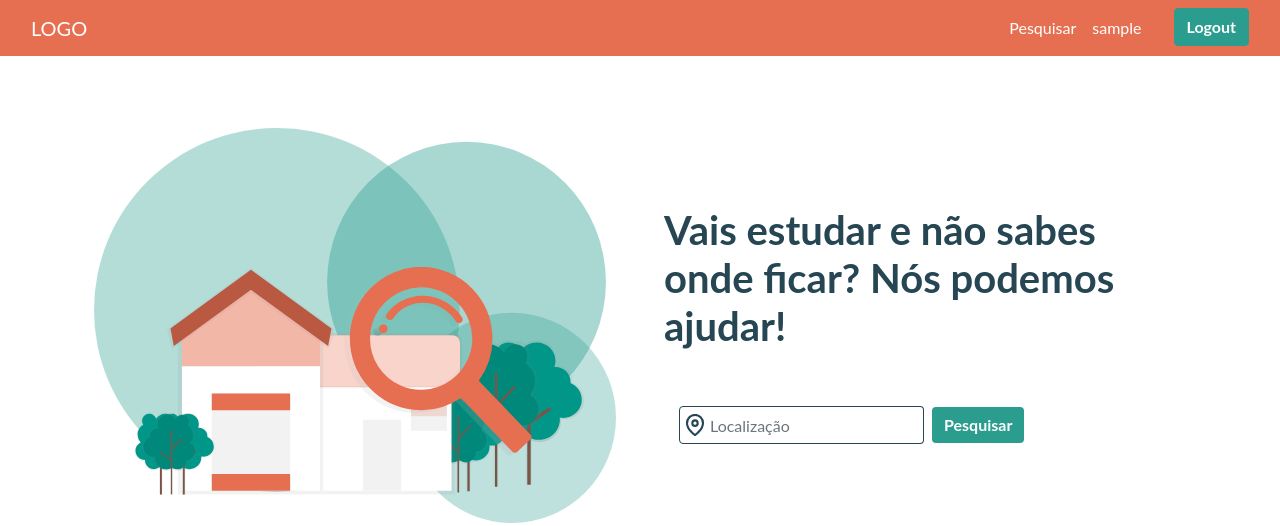
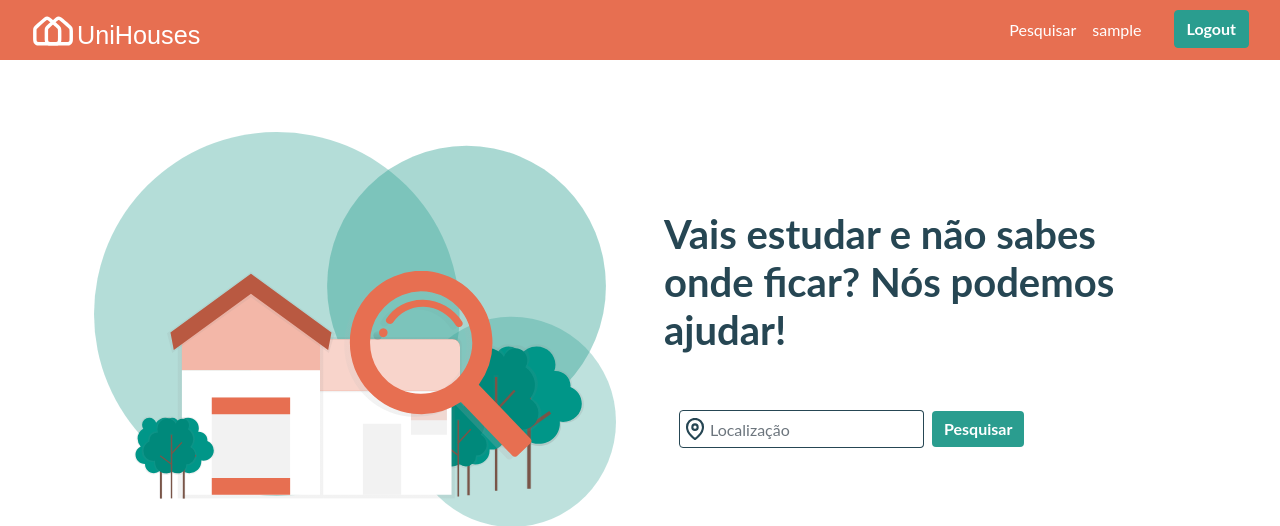
Before and after one commit to danielserras/projeto_final, a Django app: page /mainApp/ in a window 1280 px wide. Shown: the top 526 px of the page. Run offline with Django 3.2, Linux system fonts and the light colour scheme; the visitor is signed in with stand-in values (Sample User, id 1); some libraries are stand-ins or nearby versions.

Commit message:
Added the logo to the navbar. Added the favicon.

```diff
--- a/projeto_final_/mainApp/templates/mainApp/base.html
+++ b/projeto_final_/mainApp/templates/mainApp/base.html
@@ -10,6 +10,7 @@
     <link rel="stylesheet" href="https://cdnjs.cloudflare.com/ajax/libs/font-awesome/4.7.0/css/font-awesome.min.css">
     <link rel="stylesheet" href="http://ajax.googleapis.com/ajax/libs/jqueryui/1.10.3/themes/smoothness/jquery-ui.min.css" />
     <link rel="stylesheet" href="https://unpkg.com/leaflet@1.7.1/dist/leaflet.css" integrity="sha512-xodZBNTC5n17Xt2atTPuE1HxjVMSvLVW9ocqUKLsCC5CXdbqCmblAshOMAS6/keqq/sMZMZ19scR4PsZChSR7A==" crossorigin="" /> {% block styles %} {% endblock %}
+    <link rel="shortcut icon" type="image/x-icon" href="{% static 'mainApp/images/icon.ico' %}"/>
     <script src="https://code.jquery.com/jquery-3.3.1.slim.min.js" integrity="sha384-q8i/X+965DzO0rT7abK41JStQIAqVgRVzpbzo5smXKp4YfRvH+8abtTE1Pi6jizo" crossorigin="anonymous"></script>
     <script src="https://stackpath.bootstrapcdn.com/bootstrap/4.3.1/js/bootstrap.min.js" integrity="sha384-JjSmVgyd0p3pXB1rRibZUAYoIIy6OrQ6VrjIEaFf/nJGzIxFDsf4x0xIM+B07jRM" crossorigin="anonymous"></script>
     <script src="https://ajax.googleapis.com/ajax/libs/jquery/3.5.1/jquery.min.js"></script>
@@ -22,7 +23,9 @@
 <body>
     <nav class="navbar navbar-expand-lg navbar-dark bg-primary">
         <div class="container-fluid">
-            <a class="navbar-brand" href="/mainApp">LOGO</a>
+            <a class="navbar-brand" href="/mainApp">
+                <img src='{% static "mainApp/images/logo.svg" %}' width='170'>
+            </a>
             <button class="navbar-toggler" type="button" data-toggle="collapse" data-target="#navbarNav" aria-controls="navbarNav" aria-expanded="false" aria-label="Toggle navigation">
             <span class="navbar-toggler-icon"></span>
             </button>
```
Also changed, not shown: projeto_final_/mainApp/static/mainApp/images/icon.ico (added), projeto_final_/mainApp/static/mainApp/images/logo.svg.
